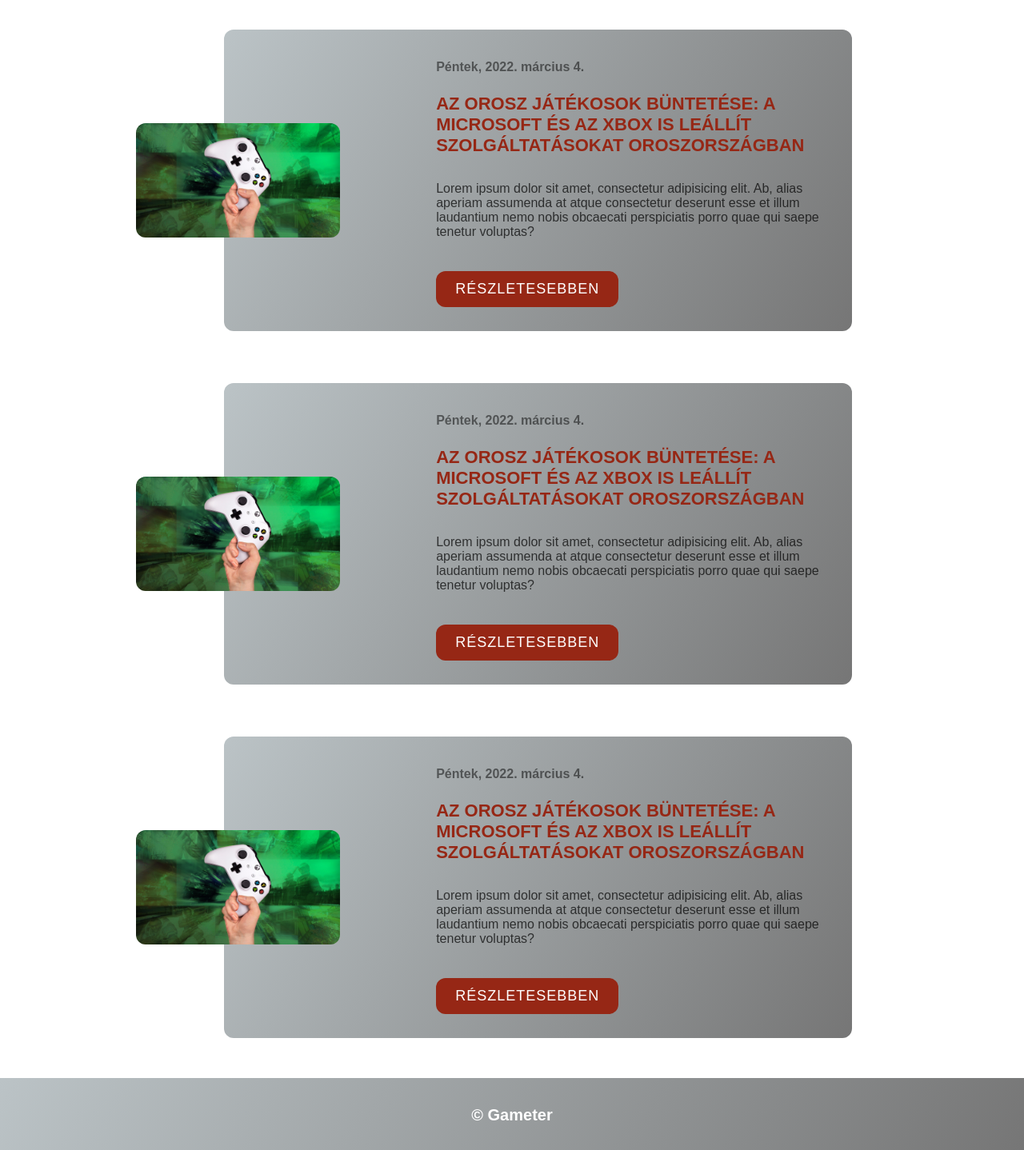
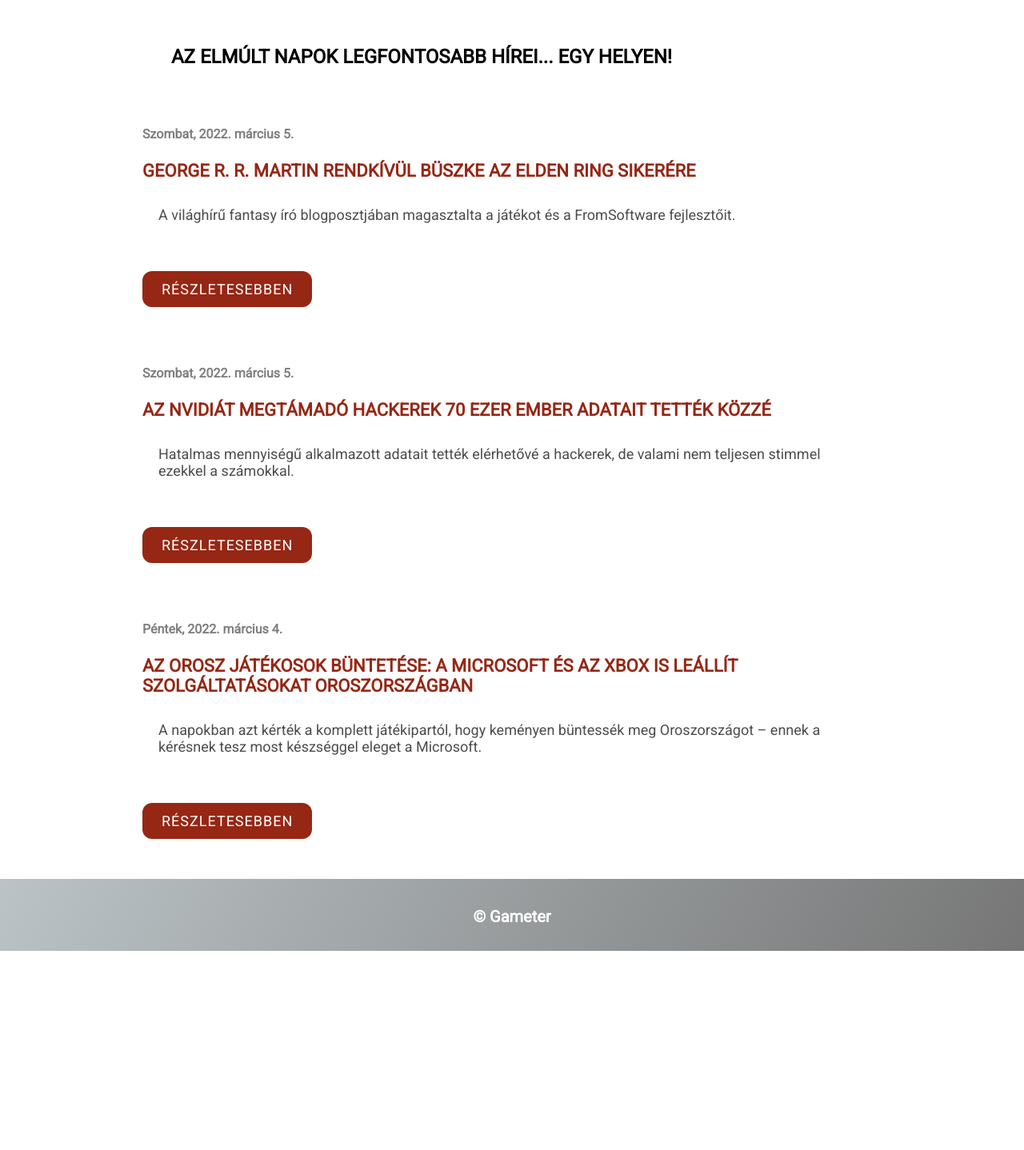
Before and after one commit to R3tes/WebtervProject, a PHP site: page /hirek.html in a window 1280 px wide. Shown: the part 93-1531 px from the top of the page at 80% size. After the commit the page ends 1282 px from the top, so only its background shows below. Run offline with PHP 8.4, Linux system fonts and the light colour scheme.

Commit message:
finalised hirek

```diff
--- a/css/style.css
+++ b/css/style.css
@@ -1,9 +1,13 @@
 /* == GLOBALIS == */
+
+@import url('https://fonts.googleapis.com/css2?family=Roboto&display=swap');
+
 * {
-    font-family: Arial, Verdana, sans-serif;
+    font-family: 'Roboto', Arial, Verdana, sans-serif;
     margin: 0;
     padding: 0;
     box-sizing: border-box;
+    font-size: 16px;
 }
 
 /* == FEJLEC / MENU == */
@@ -17,6 +21,10 @@
     background: linear-gradient(120deg, #BBC3C6, #767676);
     top: 0;
     padding: 0 190px 0 190px;
+}
+
+.header * {
+    font-family: Arial, sans-serif;
 }
 
 .logo a {
@@ -175,7 +183,12 @@
 
 body {
     background-color: #FFFFFF;
+}
 
+body p {
+    margin: 20px 20px;
+    padding-bottom: 20px;
+    font-size: 20px;
 }
 
 body main {
@@ -218,6 +231,7 @@
     height: 90px;
     background: linear-gradient(120deg, #BBC3C6, #767676);
     bottom: 0;
+    position: relative;
 }
 
 footer p {
@@ -228,7 +242,14 @@
     margin: 0 auto;
 }
 
-/* == ARTICLE == */
+/* == HIREK == */
+
+.hirheader {
+    position: relative;
+    left: 3.89%;
+    font-size: 24px;
+    color: #000;
+}
 
 #ontop {
     z-index: 2;
@@ -251,14 +272,12 @@
 }
 
 .articlepost-img {
-    width: 100%;
     transform: translateX(-120px);
     position: relative;
 }
 
 .articlepost-img img {
-    width: 100%;
-    height: 100%;
+    width: 550px;
     object-fit: cover;
     display: block;
     border-radius: 12px;
@@ -281,7 +300,7 @@
 
 .articleszoveg {
     margin-bottom: 40px;
-    font-size: 16px;
+    font-size: 18px;
     color: rgba(0,0,0,.7);
 }
 
@@ -301,12 +320,57 @@
     background: #ab3d26;
 }
 
-@media screen and (max-width: 950px) {
-    /* szetcsuszas */
+@media screen and (max-width: 1450px) {
     .articlepost {
-        all: unset;
+        all: initial;
     }
     .articlepost-img {
         display: none;
     }
 }
+
+/* == RESZLETES HIR == */
+
+.topimage {
+    display: block;
+    margin-left: auto;
+    margin-right: auto;
+    width: 70%;
+    border-radius: 12px;
+}
+
+.insidearticleheader {
+    font-size: 28px;
+    color: #e83a1e;
+    text-shadow: 1px 1px black;
+}
+
+.insidearticledatum p {
+    font-size: 18px;
+    color: #000;
+    margin: 8px 0;
+}
+
+.insidearticledisclaimer {
+    margin: 8px 0;
+    color: red;
+}
+
+#backtohirek {
+    text-decoration: none;
+    font-size: 20px;
+    color: #e83a1e;
+}
+
+#backtohirek:hover {
+    color: red;
+}
+
+#hiridezet {
+    text-align: center;
+}
+
+#hiridezet q {
+    font-size: 22px;
+    font-style: italic;
+}
--- a/hirek.html
+++ b/hirek.html
@@ -46,20 +46,24 @@
   <!-- FŐ TARTALOM -->
   <main id="withoutbg">
     <section>
+      <h2 class="hirheader">Az elmúlt napok legfontosabb hírei... Egy helyen!</h2>
+    </section>
+
+    <section>
       <div class="articlepost">
         <div class="articlepost-img">
-          <img src="img/hirek1.jpg" alt="xbox kontroller">
+          <img src="img/hirek3.jpg" alt="George RR Martin">
         </div>
         <div class="articleinformacio">
           <div class="articledatum">
-            <span>Péntek, </span>
-            <span>2022. március 4.</span>
+            <span>Szombat, </span>
+            <span>2022. március 5.</span>
           </div>
-          <h2 class="articlecim">Az orosz játékosok büntetése: A Microsoft és az Xbox is leállít szolgáltatásokat Oroszországban</h2>
+          <h2 class="articlecim">George R. R. Martin rendkívül büszke az Elden Ring sikerére</h2>
           <p class="articleszoveg">
-            Lorem ipsum dolor sit amet, consectetur adipisicing elit. Ab, alias aperiam assumenda at atque consectetur deserunt esse et illum laudantium nemo nobis obcaecati perspiciatis porro quae qui saepe tenetur voluptas?
+            A világhírű fantasy író blogposztjában magasztalta a játékot és a FromSoftware fejlesztőit.
           </p>
-          <a href="#" class="reszletesebben">Részletesebben</a>
+          <a href="hirek_3.html" class="reszletesebben">Részletesebben</a>
         </div>
       </div>
     </section>
@@ -67,18 +71,18 @@
     <section>
     <div class="articlepost">
       <div class="articlepost-img">
-        <img src="img/hirek1.jpg" alt="xbox kontroller">
+        <img src="img/hirek2.jpg" alt="nvidia konferencia">
       </div>
       <div class="articleinformacio">
         <div class="articledatum">
-          <span>Péntek, </span>
-          <span>2022. március 4.</span>
+          <span>Szombat, </span>
+          <span>2022. március 5.</span>
         </div>
-        <h2 class="articlecim">Az orosz játékosok büntetése: A Microsoft és az Xbox is leállít szolgáltatásokat Oroszországban</h2>
+        <h2 class="articlecim">Az Nvidiát megtámadó hackerek 70 ezer ember adatait tették közzé</h2>
         <p class="articleszoveg">
-          Lorem ipsum dolor sit amet, consectetur adipisicing elit. Ab, alias aperiam assumenda at atque consectetur deserunt esse et illum laudantium nemo nobis obcaecati perspiciatis porro quae qui saepe tenetur voluptas?
+          Hatalmas mennyiségű alkalmazott adatait tették elérhetővé a hackerek, de valami nem teljesen stimmel ezekkel a számokkal.
         </p>
-        <a href="#" class="reszletesebben">Részletesebben</a>
+        <a href="hirek_2.html" class="reszletesebben">Részletesebben</a>
       </div>
     </div>
     </section>
@@ -95,9 +99,9 @@
         </div>
         <h2 class="articlecim">Az orosz játékosok büntetése: A Microsoft és az Xbox is leállít szolgáltatásokat Oroszországban</h2>
         <p class="articleszoveg">
-          Lorem ipsum dolor sit amet, consectetur adipisicing elit. Ab, alias aperiam assumenda at atque consectetur deserunt esse et illum laudantium nemo nobis obcaecati perspiciatis porro quae qui saepe tenetur voluptas?
+          A napokban azt kérték a komplett játékipartól, hogy keményen büntessék meg Oroszországot – ennek a kérésnek tesz most készséggel eleget a Microsoft.
         </p>
-        <a href="#" class="reszletesebben">Részletesebben</a>
+        <a href="hirek_1.html" class="reszletesebben">Részletesebben</a>
       </div>
     </div>
     </section>
```
Also changed, not shown: hirek_1.html (added, +75 -0 lines), hirek_2.html (added, +72 -0 lines), hirek_3.html (added, +73 -0 lines), img/hirek2.jpg (added), img/hirek3.jpg (added).
